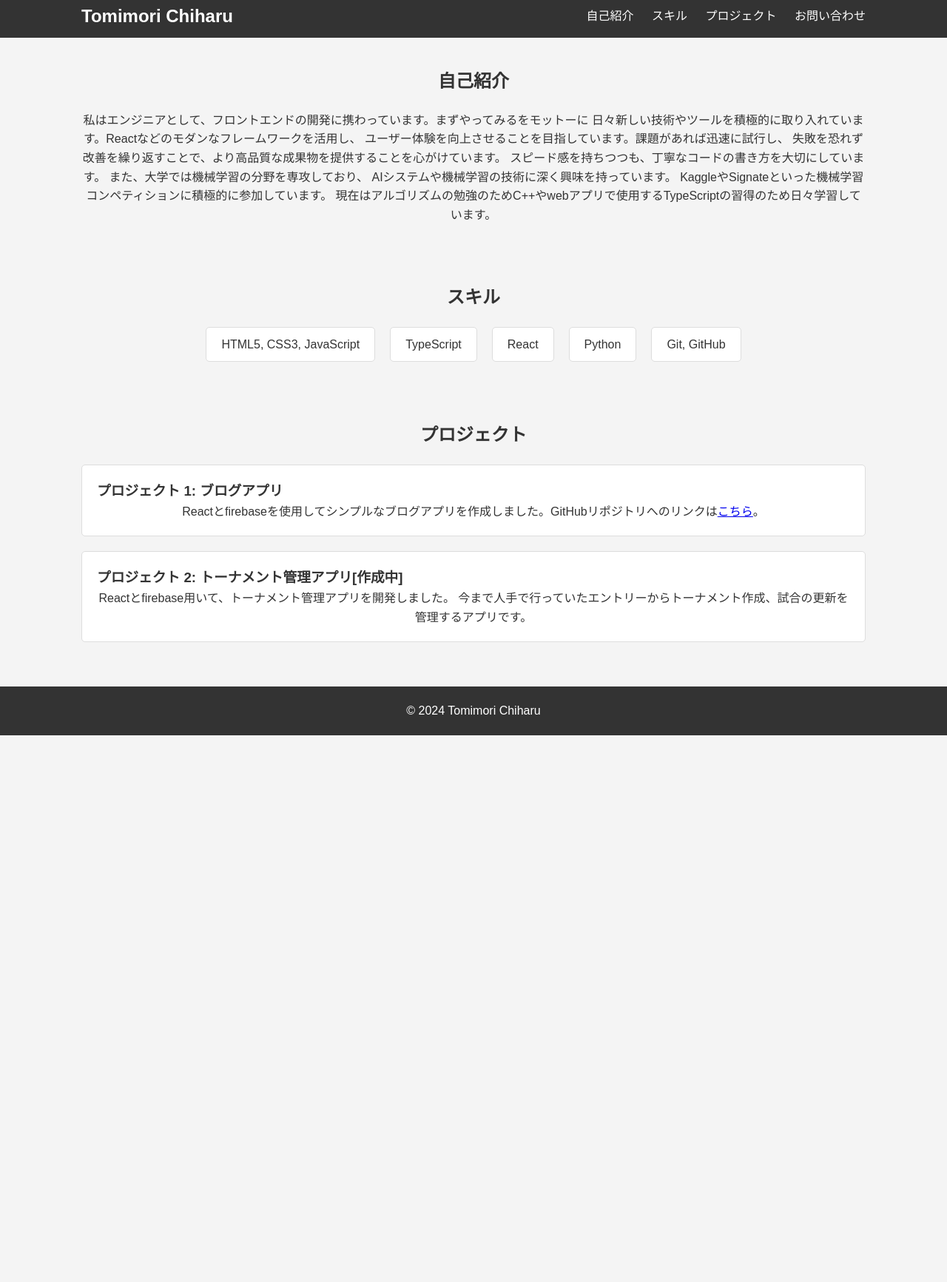
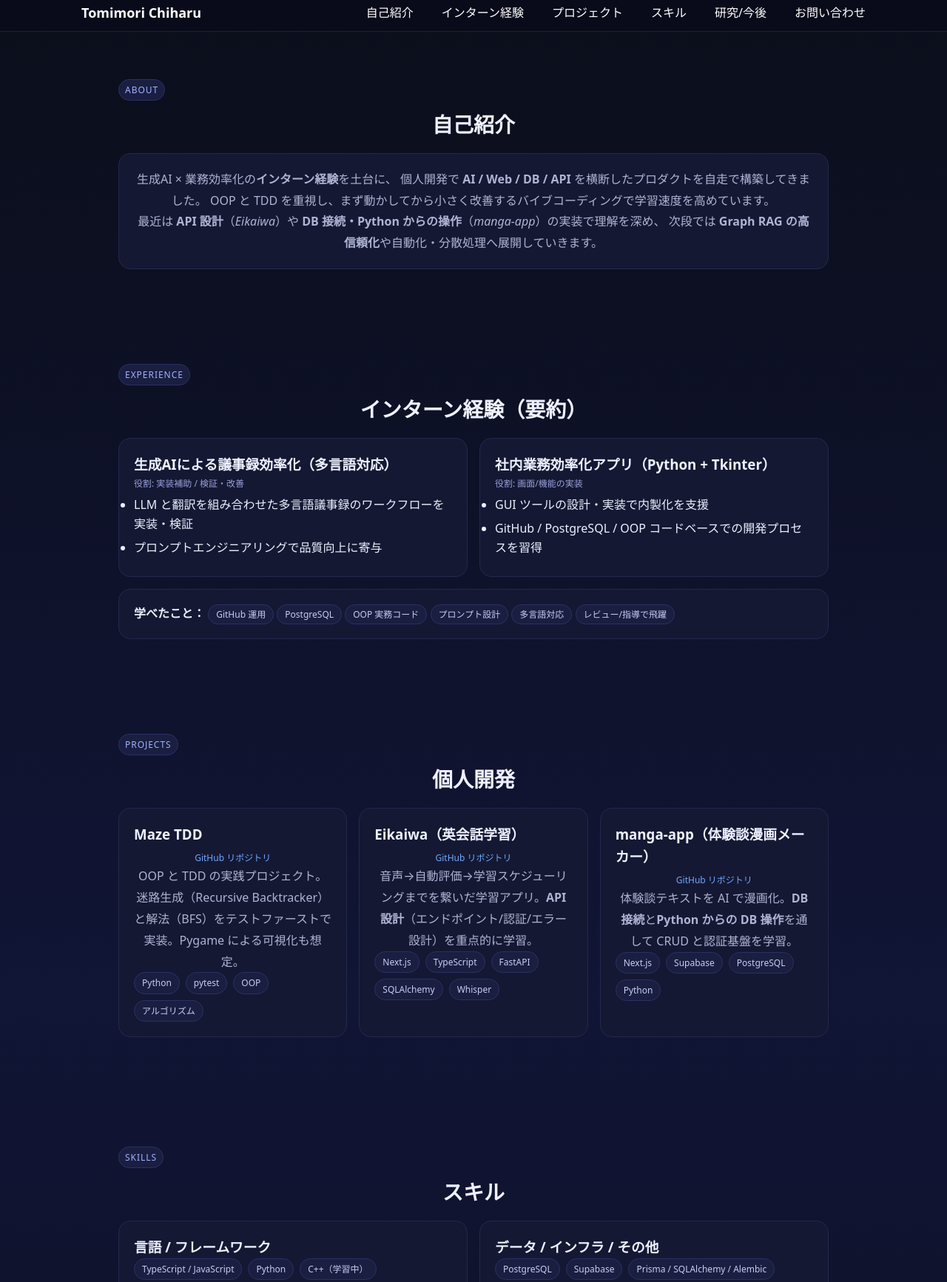
Before and after one commit to mori790/portfolio, a plain HTML site: page index.html in a window 1280 px wide. Shown: the part 7-1740 px from the top of the page at 74% size. Before the commit the page ends 1001 px from the top, so only its background shows below. Drawn offline with Linux system fonts and the light colour scheme.

Commit message:
ポートフォリオ2025年版

```diff
--- a/index.html
+++ b/index.html
@@ -1,11 +1,38 @@
 <!DOCTYPE html>
 <html lang="ja">
 <head>
-    <meta charset="UTF-8">
-    <meta name="viewport" content="width=device-width, initial-scale=1.0">
-    <meta http-equiv="X-UA-Compatible" content="ie=edge">
-    <title>エンジニア ポートフォリオ</title>
-    <link rel="stylesheet" href="styles.css">
+  <meta charset="UTF-8" />
+  <meta name="viewport" content="width=device-width, initial-scale=1.0" />
+  <meta http-equiv="X-UA-Compatible" content="IE=edge" />
+  <title>エンジニア ポートフォリオ | Tomimori Chiharu</title>
+  <link rel="stylesheet" href="styles.css" />
+  <style>
+    /* 最低限の見た目（styles.css が無い場合のフォールバック） */
+    :root { --bg:#0f1221; --card:#151833; --txt:#eef1ff; --muted:#afb4d4; --acc:#6ea8fe; }
+    *{box-sizing:border-box}
+    body{margin:0;font-family:system-ui,-apple-system,Segoe UI,Roboto,Helvetica,Arial,'Hiragino Kaku Gothic ProN','Yu Gothic',sans-serif;color:var(--txt);background:linear-gradient(180deg,#0b0e1a, #111536 50%, #0b0e1a)}
+    a{color:var(--acc);text-decoration:none}
+    header{position:sticky;top:0;background:rgba(10,12,26,.8);backdrop-filter:saturate(150%) blur(8px);border-bottom:1px solid #222;z-index:10}
+    nav{max-width:1000px;margin:0 auto;display:flex;align-items:center;justify-content:space-between;padding:14px 20px}
+    nav .logo h1{font-size:18px;margin:0}
+    nav ul{display:flex;gap:18px;list-style:none;margin:0;padding:0}
+    nav a:hover{opacity:.85}
+    .section{padding:64px 20px}
+    .container{max-width:1000px;margin:0 auto}
+    h2{font-size:28px;margin:0 0 16px}
+    p{line-height:1.8;color:var(--muted)}
+    .kicker{display:inline-block;font-size:12px;letter-spacing:.08em;text-transform:uppercase;color:#9fb3ff;background:#1a1e40;border:1px solid #2a3166;padding:4px 8px;border-radius:999px;margin-bottom:10px}
+    .card{background:var(--card);border:1px solid #23284c;border-radius:16px;padding:20px}
+    .grid{display:grid;gap:16px}
+    .grid.cols-2{grid-template-columns:repeat(auto-fit,minmax(260px,1fr))}
+    .grid.cols-3{grid-template-columns:repeat(auto-fit,minmax(280px,1fr))}
+    .stack{display:flex;flex-wrap:wrap;gap:8px}
+    .tag{font-size:12px;color:#c8cdf6;border:1px solid #2a3166;background:#1a1e40;border-radius:999px;padding:4px 10px}
+    .project-item h3{margin:0 0 6px}
+    .meta{font-size:12px;color:#99a1d9}
+    footer{border-top:1px solid #222;color:#98a0d9}
+    .list-tight li{margin:6px 0}
+  </style>
 </head>
 <body>
   <header>
@@ -15,8 +42,10 @@
       </div>
       <ul>
         <li><a href="#about">自己紹介</a></li>
+        <li><a href="#experience">インターン経験</a></li>
+        <li><a href="#projects">プロジェクト</a></li>
         <li><a href="#skills">スキル</a></li>
-                <li><a href="#projects">プロジェクト</a></li>
+        <li><a href="#goals">研究/今後</a></li>
         <li><a href="#contact">お問い合わせ</a></li>
       </ul>
     </nav>
@@ -24,66 +53,155 @@
 
   <section id="about" class="section about">
     <div class="container">
+      <span class="kicker">About</span>
       <h2>自己紹介</h2>
-            <p>私はエンジニアとして、フロントエンドの開発に携わっています。まずやってみるをモットーに
-                日々新しい技術やツールを積極的に取り入れています。Reactなどのモダンなフレームワークを活用し、
-                ユーザー体験を向上させることを目指しています。課題があれば迅速に試行し、
-                失敗を恐れず改善を繰り返すことで、より高品質な成果物を提供することを心がけています。
-                スピード感を持ちつつも、丁寧なコードの書き方を大切にしています。
-                また、大学では機械学習の分野を専攻しており、
-                AIシステムや機械学習の技術に深く興味を持っています。
-                KaggleやSignateといった機械学習コンペティションに積極的に参加しています。
-                現在はアルゴリズムの勉強のためC++やwebアプリで使用するTypeScriptの習得のため日々学習しています。</p>
+      <div class="card">
+        <p>
+          生成AI × 業務効率化の<strong>インターン経験</strong>を土台に、
+          個人開発で <strong>AI / Web / DB / API</strong> を横断したプロダクトを自走で構築してきました。
+          OOP と TDD を重視し、まず動かしてから小さく改善するバイブコーディングで学習速度を高めています。
+        </p>
+        <p>
+          最近は <strong>API 設計</strong>（<em>Eikaiwa</em>）や <strong>DB 接続・Python からの操作</strong>（<em>manga-app</em>）の実装で理解を深め、
+          次段では <strong>Graph RAG の高信頼化</strong>や自動化・分散処理へ展開していきます。
+        </p>
+      </div>
+    </div>
+  </section>
+
+  <section id="experience" class="section experience">
+    <div class="container">
+      <span class="kicker">Experience</span>
+      <h2>インターン経験（要約）</h2>
+      <div class="grid cols-2">
+        <div class="card">
+          <h3>生成AIによる議事録効率化（多言語対応）</h3>
+          <p class="meta">役割: 実装補助 / 検証・改善</p>
+          <ul class="list-tight">
+            <li>LLM と翻訳を組み合わせた多言語議事録のワークフローを実装・検証</li>
+            <li>プロンプトエンジニアリングで品質向上に寄与</li>
+          </ul>
+        </div>
+        <div class="card">
+          <h3>社内業務効率化アプリ（Python + Tkinter）</h3>
+          <p class="meta">役割: 画面/機能の実装</p>
+          <ul class="list-tight">
+            <li>GUI ツールの設計・実装で内製化を支援</li>
+            <li>GitHub / PostgreSQL / OOP コードベースでの開発プロセスを習得</li>
+          </ul>
+        </div>
+      </div>
+      <div class="card" style="margin-top:16px">
+        <strong>学べたこと：</strong>
+        <span class="tag">GitHub 運用</span>
+        <span class="tag">PostgreSQL</span>
+        <span class="tag">OOP 実務コード</span>
+        <span class="tag">プロンプト設計</span>
+        <span class="tag">多言語対応</span>
+        <span class="tag">レビュー/指導で飛躍</span>
+      </div>
+    </div>
+  </section>
+
+  <section id="projects" class="section projects">
+    <div class="container">
+      <span class="kicker">Projects</span>
+      <h2>個人開発</h2>
+      <div class="grid cols-3">
+        <article class="card project-item">
+          <h3>Maze TDD</h3>
+          <p class="meta"><a href="https://github.com/mori790/maze-tdd" target="_blank" rel="noreferrer">GitHub リポジトリ</a></p>
+          <p>OOP と TDD の実践プロジェクト。迷路生成（Recursive Backtracker）と解法（BFS）をテストファーストで実装。Pygame による可視化も想定。</p>
+          <div class="stack">
+            <span class="tag">Python</span><span class="tag">pytest</span><span class="tag">OOP</span><span class="tag">アルゴリズム</span>
+          </div>
+        </article>
+
+        <article class="card project-item">
+          <h3>Eikaiwa（英会話学習）</h3>
+          <p class="meta"><a href="https://github.com/mori790/Eikaiwa" target="_blank" rel="noreferrer">GitHub リポジトリ</a></p>
+          <p>音声→自動評価→学習スケジューリングまでを繋いだ学習アプリ。<strong>API 設計</strong>（エンドポイント/認証/エラー設計）を重点的に学習。</p>
+          <div class="stack">
+            <span class="tag">Next.js</span><span class="tag">TypeScript</span><span class="tag">FastAPI</span><span class="tag">SQLAlchemy</span><span class="tag">Whisper</span>
+          </div>
+        </article>
+
+        <article class="card project-item">
+          <h3>manga-app（体験談漫画メーカー）</h3>
+          <p class="meta"><a href="https://github.com/mori790/manga-app" target="_blank" rel="noreferrer">GitHub リポジトリ</a></p>
+          <p>体験談テキストを AI で漫画化。<strong>DB 接続</strong>と<strong>Python からの DB 操作</strong>を通して CRUD と認証基盤を学習。</p>
+          <div class="stack">
+            <span class="tag">Next.js</span><span class="tag">Supabase</span><span class="tag">PostgreSQL</span><span class="tag">Python</span>
+          </div>
+        </article>
+      </div>
     </div>
   </section>
 
   <section id="skills" class="section skills">
     <div class="container">
+      <span class="kicker">Skills</span>
       <h2>スキル</h2>
-            <ul>
-                <li>HTML5, CSS3, JavaScript</li>
-                <li>TypeScript</li>
-                <li>React</li>
-                <li>Python</li>
-                <li>Git, GitHub</li>
-            </ul>
+      <div class="grid cols-2">
+        <div class="card">
+          <h3>言語 / フレームワーク</h3>
+          <div class="stack">
+            <span class="tag">TypeScript / JavaScript</span>
+            <span class="tag">Python</span>
+            <span class="tag">C++（学習中）</span>
+            <span class="tag">React / Next.js</span>
+            <span class="tag">FastAPI</span>
+            <span class="tag">Tkinter</span>
           </div>
-    </section>
-
-    <section id="projects" class="section projects">
-        <div class="container">
-            <h2>プロジェクト</h2>
-            <div class="project-item">
-                <h3>プロジェクト 1: ブログアプリ</h3>
-                <p>Reactとfirebaseを使用してシンプルなブログアプリを作成しました。GitHubリポジトリへのリンクは<a href="https://github.com/mori790/react_pra">こちら</a>。</p>
         </div>
-            <div class="project-item">
-                <h3>プロジェクト 2: トーナメント管理アプリ[作成中]</h3>
-                <p>Reactとfirebase用いて、トーナメント管理アプリを開発しました。
-                    今まで人手で行っていたエントリーからトーナメント作成、試合の更新を管理するアプリです。
-                </p>
+        <div class="card">
+          <h3>データ / インフラ / その他</h3>
+          <div class="stack">
+            <span class="tag">PostgreSQL</span>
+            <span class="tag">Supabase</span>
+            <span class="tag">Prisma / SQLAlchemy / Alembic</span>
+            <span class="tag">Docker</span>
+            <span class="tag">Git / GitHub</span>
+            <span class="tag">Prompt Engineering</span>
+            <span class="tag">OpenAI API / Whisper</span>
+          </div>
+        </div>
       </div>
     </div>
   </section>
 
-    <!-- <section id="contact" class="section contact">
+  <section id="goals" class="section goals">
     <div class="container">
+      <span class="kicker">Goals</span>
+      <h2>研究 / 今後の方向性</h2>
+      <div class="card">
+        <ul class="list-tight">
+          <li><strong>Graph RAG の高信頼化</strong>：会議要約・知識グラフ連携の堅牢化</li>
+          <li><strong>自動化・分散処理</strong>：可用性/保守性を意識した設計へ展開</li>
+          <li><strong>実サービス化</strong>：個人開発の改善と運用でユーザー価値を最大化</li>
+        </ul>
+      </div>
+    </div>
+  </section>
+
+  <section id="contact" class="section contact">
+    <div class="container">
+      <span class="kicker">Contact</span>
       <h2>お問い合わせ</h2>
-            <p>以下のフォームからお問い合わせください。</p>
-            <form action="submit_form" method="POST">
-                <label for="name">お名前:</label>
-                <input type="text" id="name" name="name" required>
-                <label for="email">メールアドレス:</label>
-                <input type="email" id="email" name="email" required>
-                <label for="message">メッセージ:</label>
-                <textarea id="message" name="message" required></textarea>
-                <button type="submit">送信</button>
-            </form>
+      <div class="card">
+        <p>ご連絡はメールまたは GitHub からお願いします。</p>
+        <ul class="list-tight">
+          <li>Mail: <a href="mailto:tomimori@example.com">tomimori@example.com</a></li>
+          <li>GitHub: <a href="https://github.com/mori790" target="_blank" rel="noreferrer">@mori790</a></li>
+        </ul>
       </div>
-    </section> -->
+    </div>
+  </section>
 
-    <footer>
-        <p>&copy; 2024 Tomimori Chiharu</p>
+  <footer class="section" style="padding-top:24px;padding-bottom:24px">
+    <div class="container">
+      <p>&copy; 2025 Tomimori Chiharu</p>
+    </div>
   </footer>
 </body>
 </html>
```
Also changed, not shown: 1 other file. Lines whose indentation alone changed are shown as unchanged.
